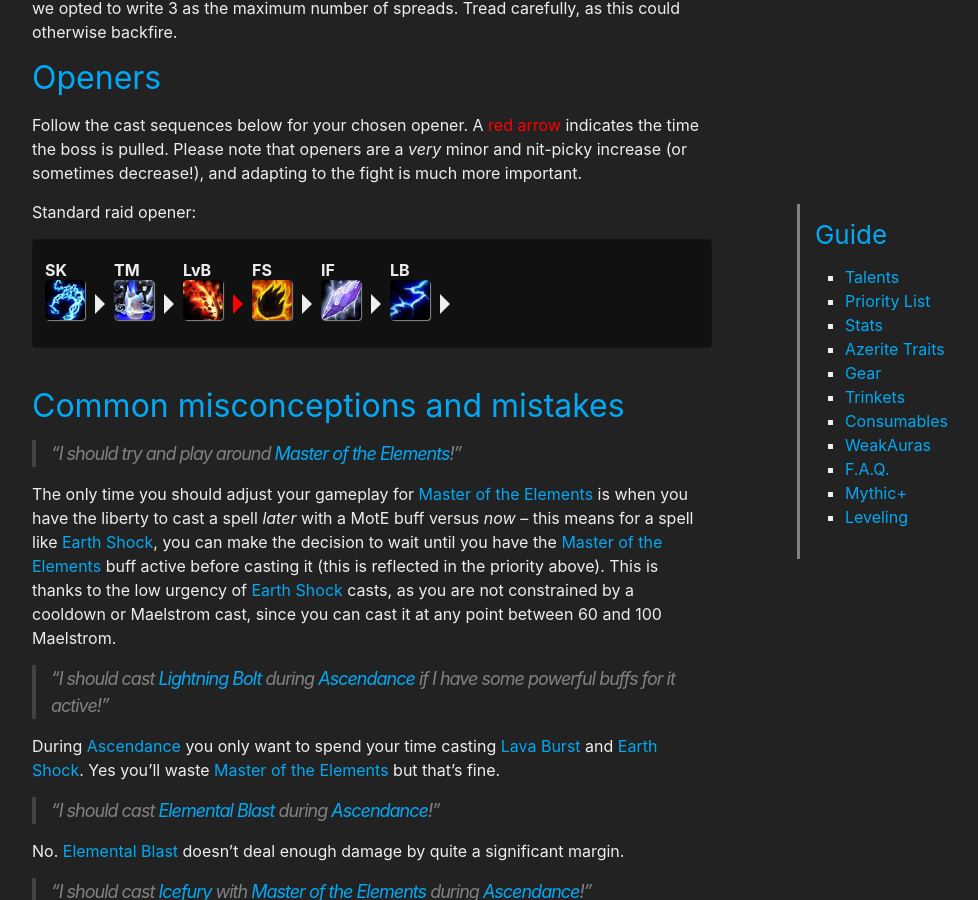
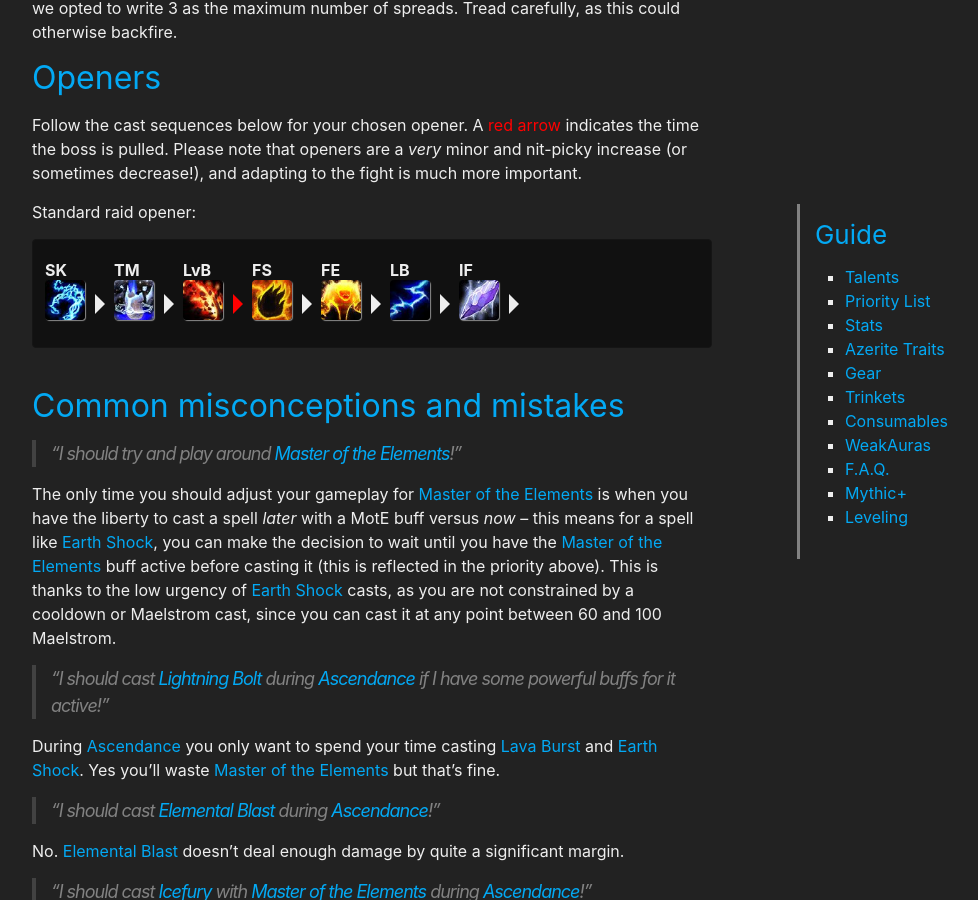
Before and after one commit to stormearthandlava/stormearthandlava.github.io, a Jekyll site: the page built from guide/general/priority_list.md, in a window 1280 px wide and 900 px high, scrolled down 3127 px. Shown: the whole window, without its empty margins (268-1246 px from the left). Built offline with Jekyll 4.4.1, drawn with Linux system fonts in a browser that asks for light colours; a script that is not in the unit is left out.

Commit message:
Fixed Icefury opener per Sham/Sadozai discussion

```diff
--- a/guide/general/priority_list.md
+++ b/guide/general/priority_list.md
@@ -141,9 +141,11 @@ Standard raid opener:
     <div class="arrow pull"></div>
     <div class="skill fs"><span>FS</span></div>
     <div class="arrow"></div>
-    <div class="skill if"><span>IF</span></div>
+    <div class="skill fe"><span>FE</span></div>
     <div class="arrow"></div>
     <div class="skill lb"><span>LB</span></div>
+    <div class="arrow"></div>
+    <div class="skill if"><span>IF</span></div>
     <div class="arrow"></div>
 </div>
 
```
